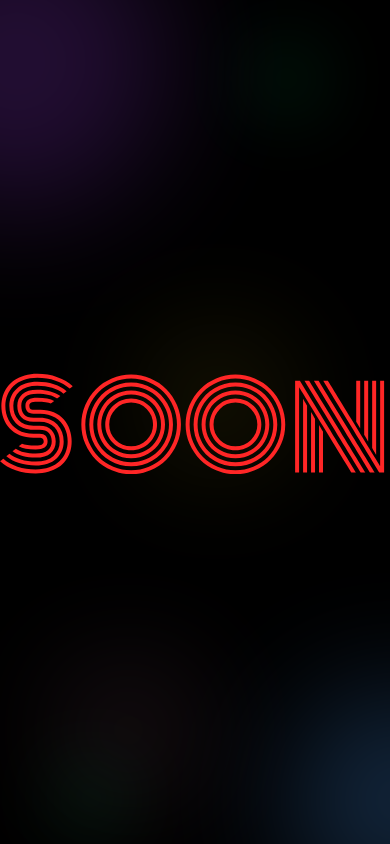
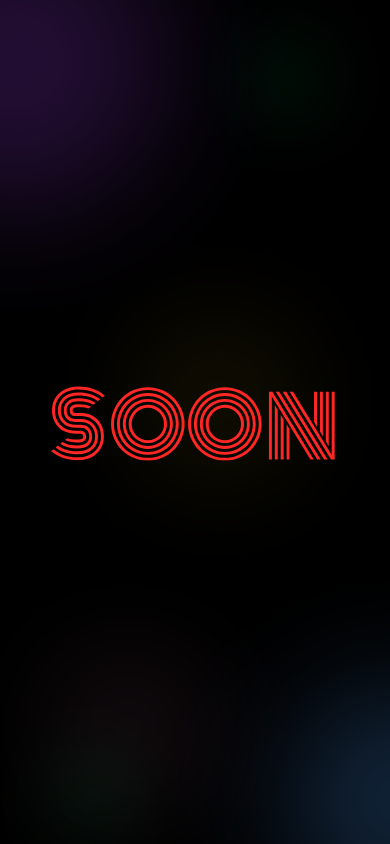
Before and after one commit to Suyash-4/Personal-Webpage, a React (Vite) app: page / in a window 390 px wide. Built offline with nearby package versions, Linux system fonts and the light colour scheme.

Commit message:
attempt#2 to fix deployment build

```diff
--- a/src/App.jsx
+++ b/src/App.jsx
@@ -3,15 +3,15 @@ import Lottie from "lottie-react";
 import "./style.css";
 import Navbar from "./pages/navbar.jsx";
 import BgBlurredCircles from "./pages/BgBlurredCircles.jsx";
-import { ReactLenis, useLenis } from "lenis/react";
+// import { ReactLenis, useLenis } from "lenis/react";
 import { IoIosArrowDown } from "react-icons/io";
 import { GoSun } from "react-icons/go";
 import Flow1 from "./assets/Flow1.json"; // Your Lottie JSON data
 
 const App = () => {
-  const lenis = useLenis((lenis) => {
-    console.log(lenis);
-  });
+  // const lenis = useLenis((lenis) => {
+  //   // console.log(lenis);
+  // });
 
   // NOTE: With lottie-react, you **do not** need the defaultOptions object.
   // Properties like loop, autoplay, and animationData are passed directly as props.
@@ -20,11 +20,12 @@ const App = () => {
   };
 
   return (
-    <ReactLenis root smooth duration={1.2}>
+    // <ReactLenis root smooth duration={1.2}>
+    <>
       <BgBlurredCircles />
       <div className="flex flex-col items-center justify-center h-screen relative z-10 text-white">
         {/* Lottie Container: Defines the maximum size and responsiveness */}
-        <div className="w-full max-w-lg md:max-w-xl lg:max-w-xl h-auto">
+        <div className="w-2xs max-w-xl md:max-w-xl lg:max-w-xl h-auto">
           <Lottie
             animationData={Flow1}
             loop={true}
@@ -34,7 +35,8 @@ const App = () => {
         </div>
         {/* <h1>Soon.</h1> */}
       </div>
-    </ReactLenis>
+    </>
+    // </ReactLenis>
   );
 };
 
```
